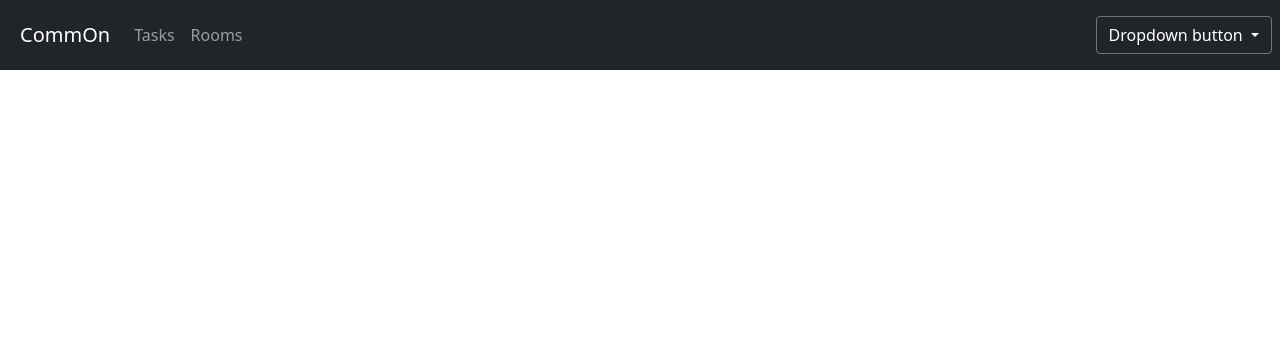
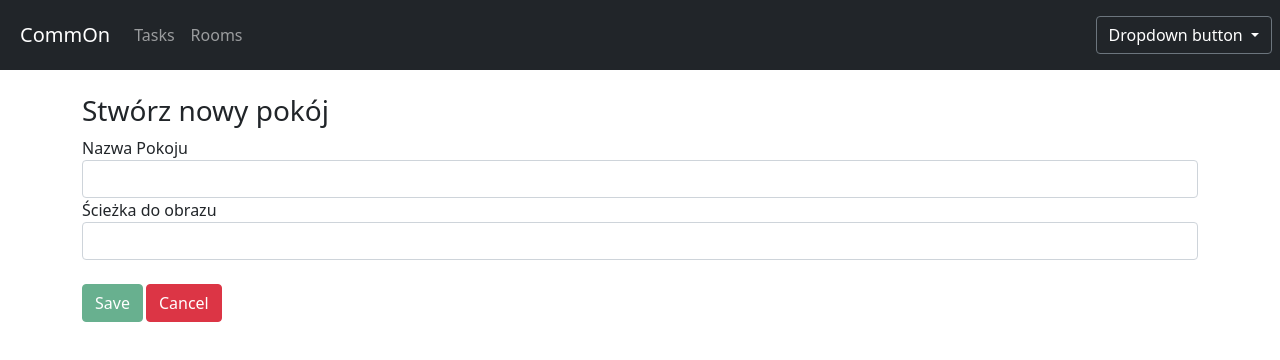
Before and after one commit to HasuNoHana/Engineering-thesis-frontend, an Angular app: page /rooms/new in a window 1280 px wide. Before the commit this address led to /. Shown: the top 360 px of the page. Built offline with nearby package versions, Linux system fonts and the light colour scheme.

Commit message:
adding room works

```diff
--- a/src/app/app.module.ts
+++ b/src/app/app.module.ts
@@ -13,6 +13,7 @@ import {NgbModule} from '@ng-bootstrap/ng-bootstrap';
 import {TaskService} from "./tasks/task.service";
 import {RoomsComponent} from './rooms/rooms.component';
 import {RoomListComponent} from './rooms/room-list/room-list.component';
+import {RoomEditComponent} from './rooms/room-edit/room-edit.component';
 
 
 @NgModule({
@@ -23,7 +24,8 @@ import {RoomListComponent} from './rooms/room-list/room-list.component';
     HeaderComponent,
     DropdownDirective,
     RoomsComponent,
-    RoomListComponent
+    RoomListComponent,
+    RoomEditComponent
   ],
   imports: [
     BrowserModule,
--- /dev/null
+++ b/src/app/rooms/room-edit/room-edit.component.html
@@ -0,0 +1,43 @@
+<div class="row">
+  <div class="col-xs-12">
+    <div>
+      <h3>Stwórz nowy pokój</h3>
+    </div>
+    <form [formGroup]="roomForm" (ngSubmit)="onSubmit()">
+      <div class="row">
+        <div class="col-xs-12">
+          <div class="form-group">
+            <label for="name">Nazwa Pokoju</label>
+            <input
+              type="text"
+              id="name"
+              formControlName="name"
+              class="form-control">
+          </div>
+        </div>
+      </div>
+      <div class="row">
+        <div class="col-xs-12">
+          <div class="form-group">
+            <label for="imagePath">Ścieżka do obrazu</label>
+            <input
+              type="text"
+              id="img"
+              formControlName="img"
+              class="form-control"
+              #imagePath>
+          </div>
+        </div>
+      </div>
+      <br>
+      <div class="row">
+        <div class="col-xs-12">
+          <button type="submit" class="btn btn-success"
+                  style="margin-right: 3px;"
+                  [disabled]="!roomForm.valid">Save</button>
+          <button type="button" class="btn btn-danger" (click)="onCancel()">Cancel</button>
+        </div>
+      </div>
+    </form>
+  </div>
+</div>
--- /dev/null
+++ b/src/app/rooms/room-edit/room-edit.component.ts
@@ -0,0 +1,51 @@
+import {Component, OnInit} from '@angular/core';
+import {FormControl, FormGroup, Validators} from "@angular/forms";
+import {ActivatedRoute, Params, Router} from "@angular/router";
+import {RoomService} from "../room.service";
+import {Room} from "../room.model";
+
+@Component({
+  selector: 'app-room-edit',
+  templateUrl: './room-edit.component.html'
+})
+export class RoomEditComponent implements OnInit {
+  id: number;
+  roomForm: FormGroup;
+  defaultRoomImage = 'https://upload.wikimedia.org/wikipedia/commons/3/31/White_paper.jpg';
+
+  constructor(private route: ActivatedRoute,
+              private roomService: RoomService,
+              private router: Router) { }
+
+  ngOnInit(): void {
+    this.route.params.subscribe(
+      (params: Params) => {
+        this.id = +params['id'];//TODO co to znaczy
+        this.initForm();
+      }
+    );
+  }
+
+  onSubmit() {
+    if((<Room>this.roomForm.value).img === '') {
+      this.roomService.addRoom(new Room((<Room>this.roomForm.value).name, this.defaultRoomImage))
+    } else {
+      this.roomService.addRoom(this.roomForm.value);
+    }
+    this.onCancel();
+  }
+
+  onCancel() {
+    this.router.navigate(['../'], {relativeTo: this.route});
+  }
+
+  private initForm() {
+    let roomName = '';
+    let roomImagePath = '';
+
+    this.roomForm = new FormGroup({
+      'name': new FormControl(roomName, Validators.required),
+      'img': new FormControl(roomImagePath),
+    });
+  }
+}
--- a/src/app/rooms/room-list/room-list.component.html
+++ b/src/app/rooms/room-list/room-list.component.html
@@ -1,7 +1,7 @@
 <div class="row">
   <div class="col-xs-12">
     <button class="btn btn-success"
-            >New Room</button>
+            (click)="onNewRoom()">New Room</button>
   </div>
 </div>
 <br>
--- a/src/app/rooms/room-list/room-list.component.ts
+++ b/src/app/rooms/room-list/room-list.component.ts
@@ -1,6 +1,7 @@
 import {Component, OnInit} from '@angular/core';
-import {Room} from "../room";
+import {Room} from "../room.model";
 import {RoomService} from "../room.service";
+import {ActivatedRoute, Router} from "@angular/router";
 
 @Component({
   selector: 'app-room-list',
@@ -10,9 +11,18 @@ export class RoomListComponent implements OnInit{
 
   rooms: Room[];
 
-  constructor(private roomService: RoomService) {}
+  constructor(private roomService: RoomService,
+              private router: Router,
+              private route: ActivatedRoute) {}
 
   ngOnInit() {
     this.rooms = this.roomService.getRooms();
+    this.roomService.roomsChanged.subscribe((rooms: Room[]) => {
+      this.rooms = rooms;
+    })
+  }
+
+  onNewRoom() {
+    this.router.navigate(['new'], {relativeTo: this.route});
   }
 }
--- a/src/app/rooms/room.service.ts
+++ b/src/app/rooms/room.service.ts
@@ -1,12 +1,14 @@
 import {Injectable} from "@angular/core";
-import {Room} from "./room";
+import {Room} from "./room.model";
+import {Subject} from "rxjs";
 
 @Injectable({
   providedIn: 'root'
 })
-export class RoomService{
+export class RoomService {
+  roomsChanged = new Subject<Room[]>();
   rooms: Room[] = [
-    new Room("Kuchnia", 'https://upload.wikimedia.org/wikipedia/commons/b/b8/L_K%C3%BCche_2015.jpg'),
+    new Room("Kuchnia", 'https://upload.wikimedia.org/wikipedia/commons/3/31/White_paper.jpg'),
     new Room("Kuchnia", 'https://upload.wikimedia.org/wikipedia/commons/b/b8/L_K%C3%BCche_2015.jpg'),
     new Room("Łazienka", 'https://upload.wikimedia.org/wikipedia/commons/8/8a/Bathroom_with_tub_and_fireplace_%28Pleasure_Point_Roadhouse%2C_Monterey_Bay%2C_California_-_30_September%2C_2002%29.jpg'),
     new Room("Łazienka", 'https://upload.wikimedia.org/wikipedia/commons/8/8a/Bathroom_with_tub_and_fireplace_%28Pleasure_Point_Roadhouse%2C_Monterey_Bay%2C_California_-_30_September%2C_2002%29.jpg'),
@@ -16,4 +18,10 @@ export class RoomService{
   getRooms() {
     return this.rooms.slice();
   }
+
+  addRoom(room: Room) {
+    console.log(room);
+    this.rooms.push(room);
+    this.roomsChanged.next(this.rooms.slice());
+  }
 }
--- a/src/app/rooms/rooms.component.html
+++ b/src/app/rooms/rooms.component.html
@@ -1,5 +1,5 @@
 <div class="row">
   <div class="col-md-12">
-    <app-room-list></app-room-list>
+    <router-outlet></router-outlet>
   </div>
 </div>
```
Also changed, not shown: src/app/app-routing.module.ts (+6 -1 lines), src/app/rooms/room.model.ts (renamed from src/app/rooms/room.ts).
